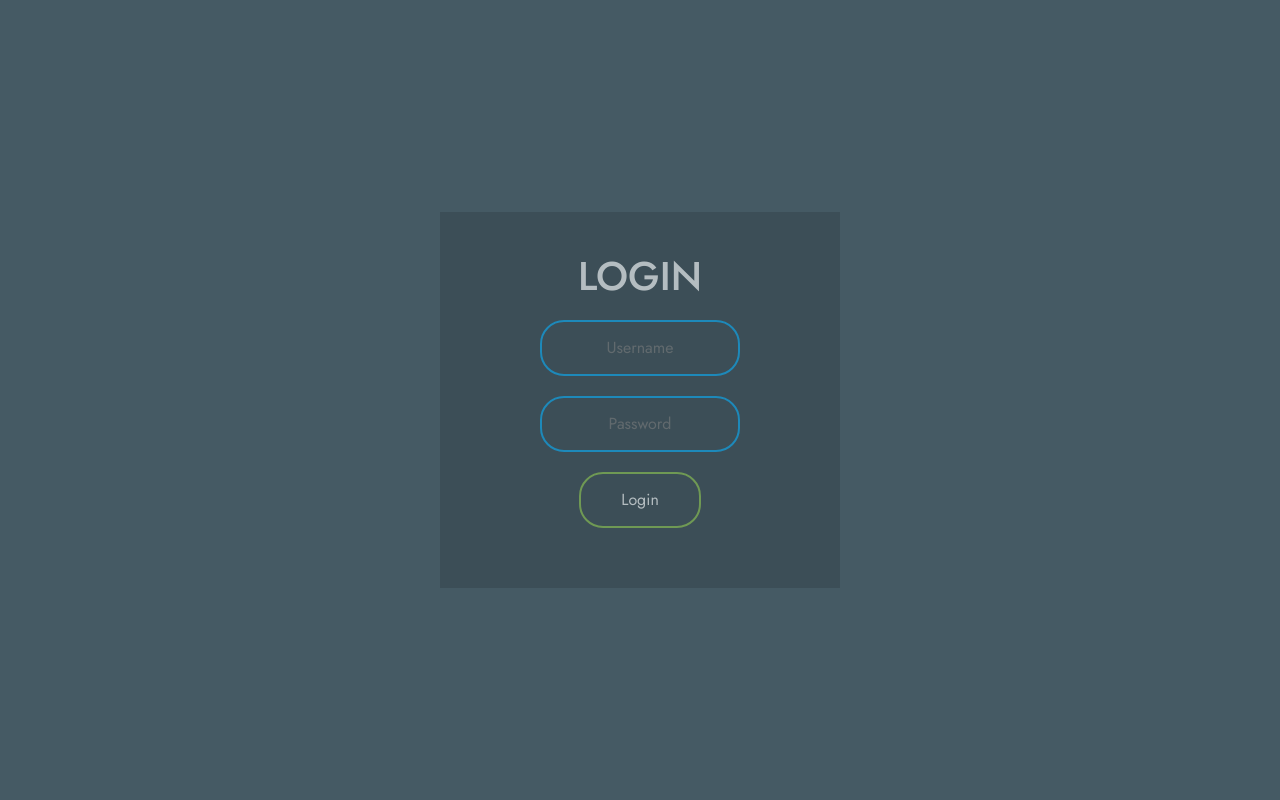
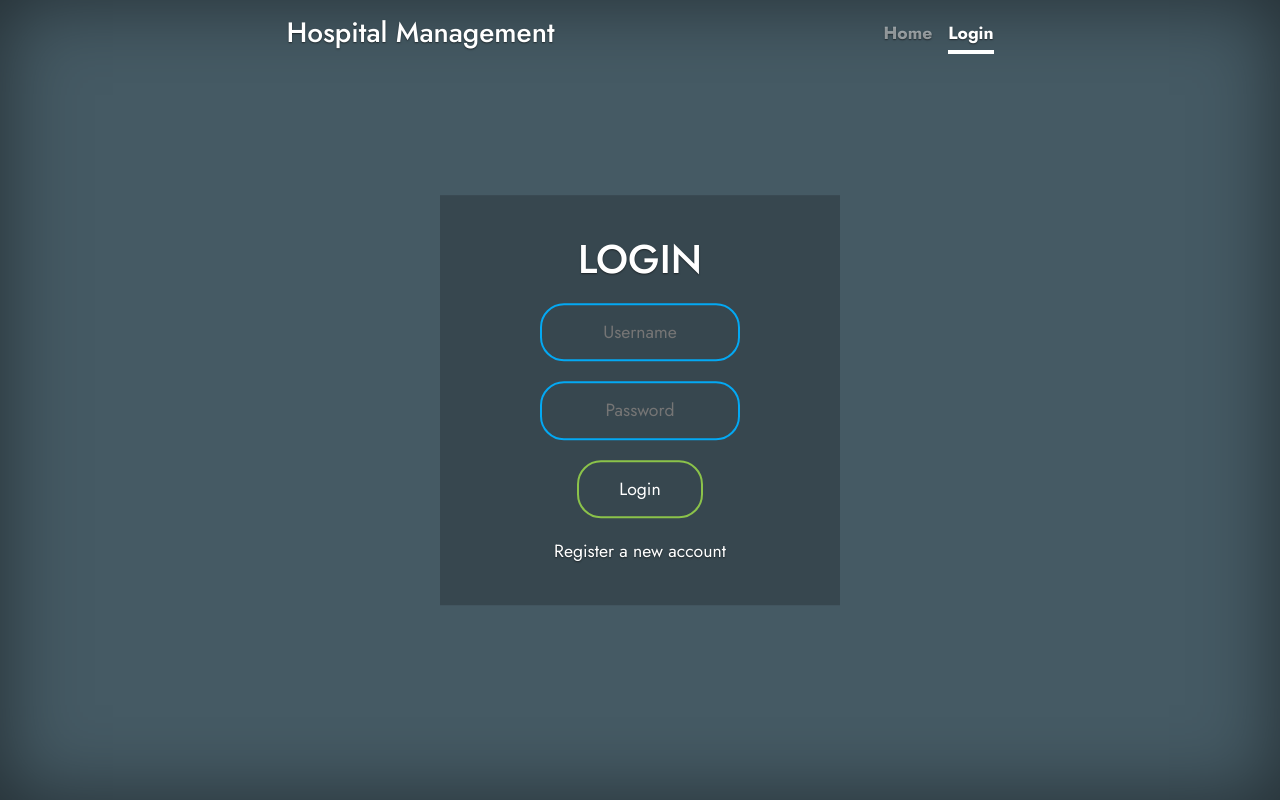
Before and after one commit to Karenw1004/HospitalManagement, a Flask app: page /login in a window 1280 px wide. Run offline with Flask 2, Linux system fonts and the light colour scheme; some libraries are stand-ins or nearby versions.

Commit message:
prettier register and navbar to index, login, reg

```diff
--- a/HM/core/views.py
+++ b/HM/core/views.py
@@ -35,16 +35,11 @@ def login():
         else:
             error = "Invalid credentials"
             return render_template('login.html', error=error)
-
-
     else:
         return render_template('login.html', error=error)
 
 @core.route('/register',methods=["GET", "POST"])
 def register():
-    if request.method == "GET":
-        return redirect("/login")
-
     if request.method == "POST":
         name = request.form.get("name")
 
@@ -53,7 +48,12 @@ def register():
         password2 = request.form.get("password2")
 
         # db.register(username, password, fullname)
-        return redirect(f"/login?msg=user {username} has been succesfully created")
+        return redirect("/login")
+
+        # return redirect(f"/login?msg=user {username} has been succesfully created")
+    else:
+        return render_template('register.html')
+
 
 @core.route('/logout')
 def logout():
--- a/HM/static/styles/login.css
+++ b/HM/static/styles/login.css
@@ -3,6 +3,7 @@ body{
     padding: 0;
     font-family: 'Jost', sans-serif;;
     background: #455A64;
+    font-size: 1.1em;
 }
 .login-box{
     width: 400px;
@@ -13,7 +14,7 @@ body{
     transform: translate(-50%,-50%);
     background: #37474F;
     text-align: center;
-    opacity: 0.6;
+    opacity: 1.3;
 }
 .login-box h1{
     color: white;
@@ -58,3 +59,6 @@ body{
 .login-box input[type="submit"]:hover{
     background: #8BC34A;
 }
+.login-box a{
+    color: white;
+}
--- a/HM/templates/index.html
+++ b/HM/templates/index.html
@@ -13,9 +13,8 @@
       <div class="inner">
         <h3 class="masthead-brand">Hospital Management</h3>
         <nav class="nav nav-masthead justify-content-center">
-          <a class="nav-link active" href="#">Home</a>
-          <a class="nav-link" href="#">Features</a>
-          <a class="nav-link" href="#">Contacts</a>
+          <a class="nav-link active" href="/">Home</a>
+          <a class="nav-link" href="/login">Login</a>
         </nav>
       </div>
     </header>
--- a/HM/templates/login.html
+++ b/HM/templates/login.html
@@ -1,17 +1,31 @@
 {% extends "base.html" %}
 
 {% block css_link %}
+  <link rel= "stylesheet" type= "text/css" href= "{{ url_for('static',filename='styles/index.css') }}">
   <link rel= "stylesheet" type= "text/css" href= "{{ url_for('static',filename='styles/login.css') }}">
 {% endblock %}
 
 {% block content %}
-<body>
+<body class="text-center">
+
+  <div class="cover-container d-flex w-100 h-100 p-3 mx-auto flex-column">
+    <header class="masthead mb-auto">
+      <div class="inner">
+        <h3 class="masthead-brand">Hospital Management</h3>
+        <nav class="nav nav-masthead justify-content-center">
+          <a class="nav-link" href="/">Home</a>
+          <a class="nav-link active" href="/login">Login</a>
+        </nav>
+      </div>
+    </header>
+
   <form class="login-box" action="/login" method="POST">
     <h1>Login</h1>
     <input type="text" name="username" placeholder="Username">
     <input type="password" name="password" placeholder="Password">
     <input type="submit" value="Login" >
+    <a href="/register">Register a new account</a>
   </form>
-</body>
-</html>
+
+  </div>
 {% endblock %}
```
Also changed, not shown: HM/templates/register.html (+17 -3 lines).
